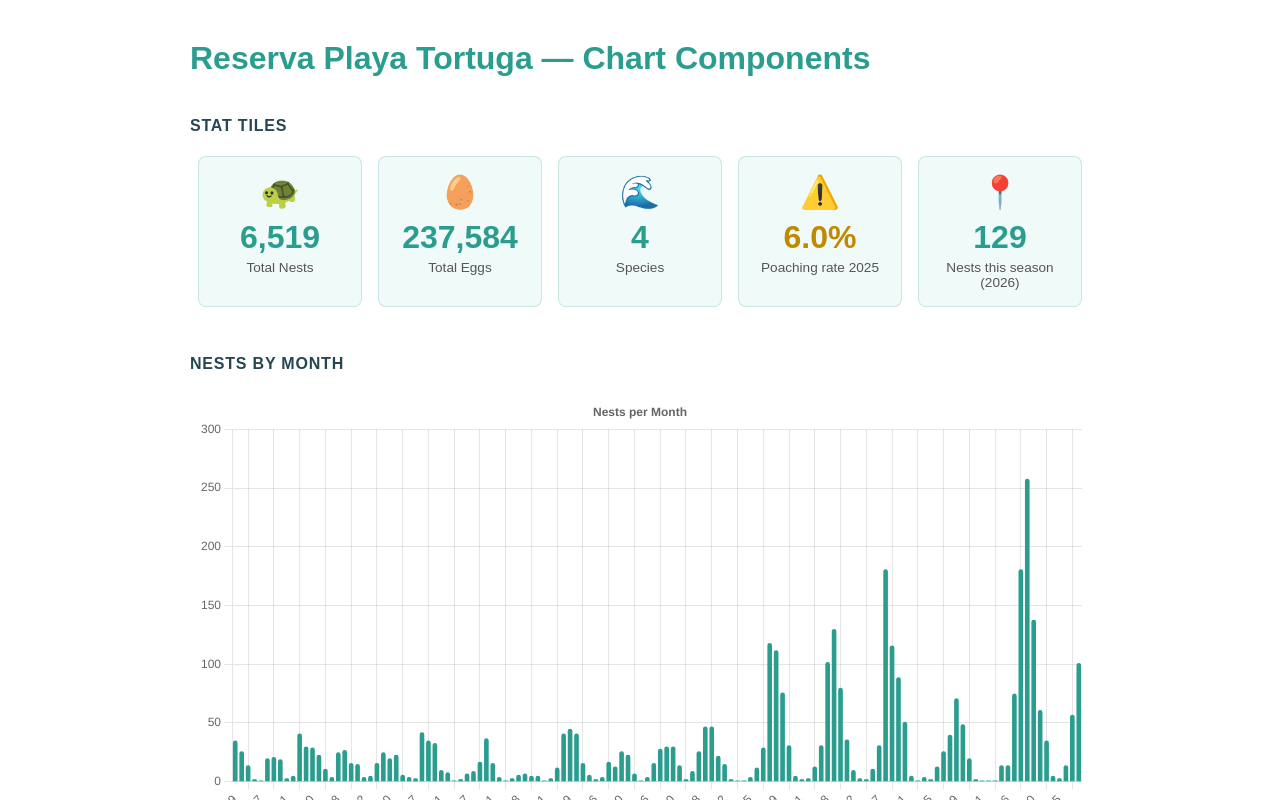
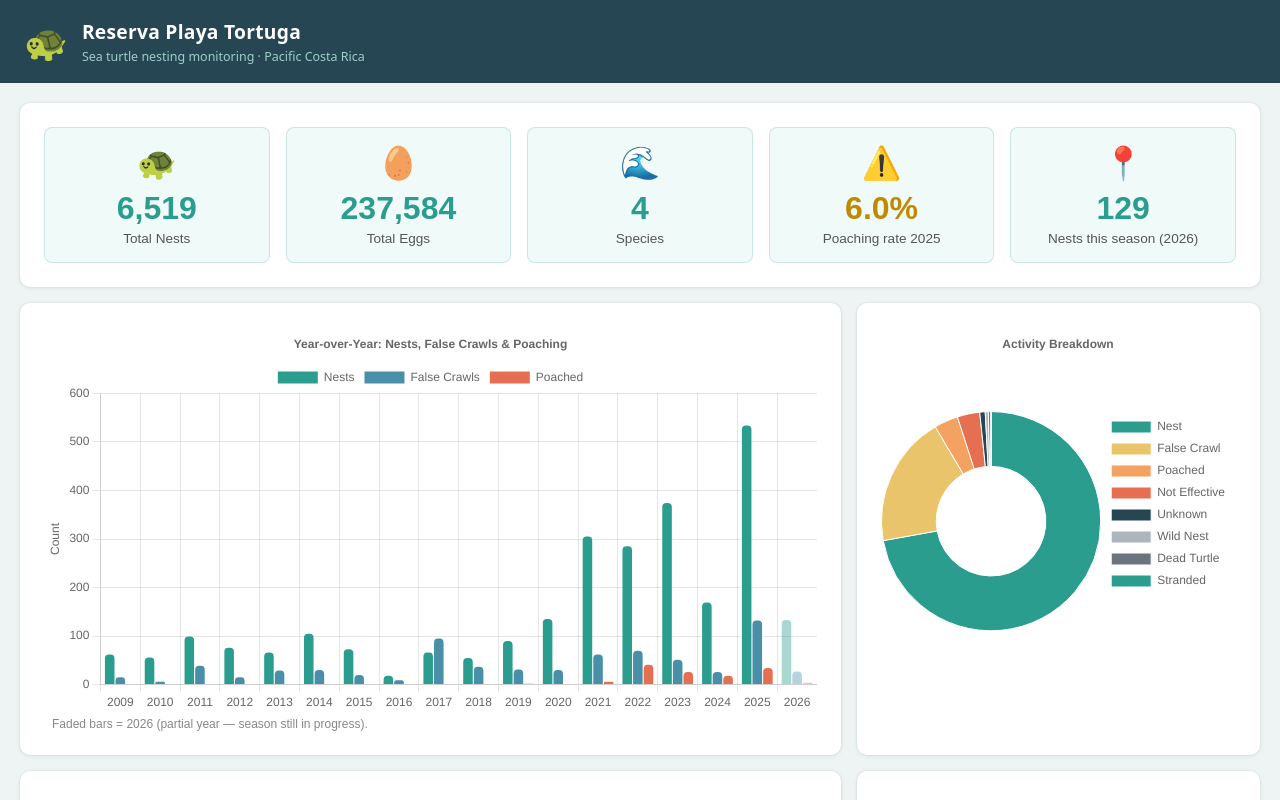
Before and after one commit to jmarnold/reserva-playa-tortuga-data, a React (Vite) app: page / in a window 1280 px wide. Shown: the top 800 px of the page. Built offline with nearby package versions, Linux system fonts and the light colour scheme.

Commit message:
Simplify usage a little

```diff
--- a/index.html
+++ b/index.html
@@ -3,61 +3,136 @@
 <head>
   <meta charset="UTF-8" />
   <meta name="viewport" content="width=device-width, initial-scale=1.0" />
-  <title>Tortuga Charts — Dev Preview</title>
+  <title>Reserva Playa Tortuga — Nesting Data</title>
   <style>
-    body { font-family: sans-serif; max-width: 900px; margin: 40px auto; padding: 0 16px; }
-    h1 { color: #2a9d8f; }
-    h2 { color: #264653; margin-top: 40px; font-size: 1rem; text-transform: uppercase; letter-spacing: .05em; }
-    section { margin-bottom: 40px; }
+    *, *::before, *::after { box-sizing: border-box; margin: 0; padding: 0; }
+
+    body {
+      font-family: system-ui, -apple-system, sans-serif;
+      background: #eef4f3;
+      color: #264653;
+      min-height: 100vh;
+    }
+
+    /* ── Header ── */
+    .dashboard-container .dash-header {
+      background: #264653;
+      color: #fff;
+      padding: 18px 24px;
+      display: flex;
+      align-items: center;
+      gap: 14px;
+    }
+    .dashboard-container .dash-header .turtle-icon { font-size: 2.2rem; line-height: 1; }
+    .dashboard-container .dash-header h1 {
+      font-size: 1.2rem;
+      font-weight: 700;
+      color: #fff;
+      letter-spacing: 0.015em;
+    }
+    .dashboard-container .dash-header .subtitle {
+      font-size: 0.78rem;
+      color: #9dcec8;
+      margin-top: 3px;
+    }
+
+    /* ── Main content ── */
+    .dashboard-container .dash-main {
+      padding: 20px;
+      max-width: 1440px;
+      margin: 0 auto;
+    }
+
+    /* ── 6-column dashboard grid ── */
+    .dashboard-container .dash-grid {
+      display: grid;
+      grid-template-columns: repeat(6, 1fr);
+      gap: 16px;
+    }
+
+    /* ── Cards ── */
+    .dashboard-container .card {
+      background: #fff;
+      border-radius: 10px;
+      box-shadow: 0 1px 4px rgba(38, 70, 83, 0.10), 0 0 0 1px rgba(38,70,83,0.04);
+      padding: 16px;
+      min-width: 0;
+      display: flex;
+      flex-direction: column;
+    }
+
+    /* ── Span helpers ── */
+    .dashboard-container .span-6 { grid-column: span 6; }
+    .dashboard-container .span-4 { grid-column: span 4; }
+    .dashboard-container .span-3 { grid-column: span 3; }
+    .dashboard-container .span-2 { grid-column: span 2; }
+
+    /* ── Responsive breakpoints ── */
+    @media (max-width: 1024px) {
+      .dashboard-container .span-4 { grid-column: span 6; }
+      .dashboard-container .span-2 { grid-column: span 6; }
+    }
+    @media (max-width: 700px) {
+      .dashboard-container .dash-grid { grid-template-columns: 1fr; gap: 12px; }
+      .dashboard-container .span-6, .dashboard-container .span-4, .dashboard-container .span-3, .dashboard-container .span-2 { grid-column: span 1; }
+      .dashboard-container .dash-main { padding: 12px; }
+    }
   </style>
 </head>
-<body>
-  <h1>Reserva Playa Tortuga — Chart Components</h1>
+<body class="dashboard-container">
 
-  <h2>Stat Tiles</h2>
-  <section>
-    <tortuga-stat-tiles data-src="/data/summary.json"></tortuga-stat-tiles>
-  </section>
+  <header class="dash-header">
+    <span class="turtle-icon">🐢</span>
+    <div>
+      <h1>Reserva Playa Tortuga</h1>
+      <div class="subtitle">Sea turtle nesting monitoring &middot; Pacific Costa Rica</div>
+    </div>
+  </header>
 
-  <h2>Nests by Month</h2>
-  <section>
-    <tortuga-nests-by-month data-src="/data/summary.json"></tortuga-nests-by-month>
-  </section>
+  <main class="dash-main">
+    <div class="dash-grid">
 
-  <h2>Nests by Beach &amp; Species</h2>
-  <section>
-    <tortuga-nests-by-beach data-src="/data/summary.json"></tortuga-nests-by-beach>
-  </section>
+      <!-- KPI stat tiles — full width -->
+      <div class="card span-6">
+        <tortuga-stat-tiles></tortuga-stat-tiles>
+      </div>
 
-  <h2>Activity Breakdown</h2>
-  <section>
-    <tortuga-activity-breakdown data-src="/data/summary.json"></tortuga-activity-breakdown>
-  </section>
+      <!-- Year-over-year trend (wide) + Activity breakdown (narrow) -->
+      <div class="card span-4">
+        <tortuga-year-over-year></tortuga-year-over-year>
+      </div>
+      <div class="card span-2">
+        <tortuga-activity-breakdown></tortuga-activity-breakdown>
+      </div>
 
-  <h2>Year-over-Year Comparison</h2>
-  <section>
-    <tortuga-year-over-year data-src="/data/summary.json"></tortuga-year-over-year>
-  </section>
+      <!-- Nest vs. poached timeline (wide) + Clutch size (narrow) -->
+      <div class="card span-4">
+        <tortuga-nest-vs-poached></tortuga-nest-vs-poached>
+      </div>
+      <div class="card span-2">
+        <tortuga-clutch-size></tortuga-clutch-size>
+      </div>
 
-  <h2>Nests Documented vs. Poached</h2>
-  <section>
-    <tortuga-nest-vs-poached data-src="/data/summary.json"></tortuga-nest-vs-poached>
-  </section>
+      <!-- Species phenology — full width -->
+      <div class="card span-6">
+        <tortuga-species-phenology></tortuga-species-phenology>
+      </div>
 
-  <h2>Nesting Phenology by Species</h2>
-  <section>
-    <tortuga-species-phenology data-src="/data/summary.json"></tortuga-species-phenology>
-  </section>
+      <!-- Monthly nests + Nests by beach — equal halves -->
+      <div class="card span-3">
+        <tortuga-nests-by-month></tortuga-nests-by-month>
+      </div>
+      <div class="card span-3">
+        <tortuga-nests-by-beach></tortuga-nests-by-beach>
+      </div>
 
-  <h2>Average Clutch Size by Species</h2>
-  <section>
-    <tortuga-clutch-size data-src="/data/summary.json"></tortuga-clutch-size>
-  </section>
+      <!-- Beach trend — full width -->
+      <div class="card span-6">
+        <tortuga-beach-trend></tortuga-beach-trend>
+      </div>
 
-  <h2>Beach Trend (Year-over-Year)</h2>
-  <section>
-    <tortuga-beach-trend data-src="/data/summary.json"></tortuga-beach-trend>
-  </section>
+    </div>
+  </main>
 
   <script type="module" src="/src/main.jsx"></script>
 </body>
--- a/src/components/ActivityBreakdown.jsx
+++ b/src/components/ActivityBreakdown.jsx
@@ -62,6 +62,6 @@ export function ActivityBreakdown({ src }) {
 }
 
 const styles = {
-  wrap: { fontFamily: 'sans-serif', padding: '8px', maxWidth: '500px' },
+  wrap: { fontFamily: 'sans-serif', padding: '8px' },
   msg: { fontFamily: 'sans-serif', color: '#555' },
 }
--- a/src/components/ClutchSizeBySpecies.jsx
+++ b/src/components/ClutchSizeBySpecies.jsx
@@ -105,6 +105,6 @@ export function ClutchSizeBySpecies({ src }) {
 }
 
 const styles = {
-  wrap: { fontFamily: 'sans-serif', padding: '8px', maxWidth: '520px' },
+  wrap: { fontFamily: 'sans-serif', padding: '8px' },
   msg: { fontFamily: 'sans-serif', color: '#555' },
 }
--- a/src/webcomponent.jsx
+++ b/src/webcomponent.jsx
@@ -37,7 +37,7 @@ export function defineWebComponent(tagName, Component) {
 
     _render() {
       if (!this._reactRoot) return
-      const src = this.getAttribute('data-src') || ''
+      const src = this.getAttribute('data-src') || '/data/summary.json'
       this._reactRoot.render(<Component src={src} />)
     }
   }
--- a/vite.config.js
+++ b/vite.config.js
@@ -18,7 +18,7 @@ function manifestPlugin() {
 }
 
 export default defineConfig({
-  base: '/reserva-playa-tortuga-data/',
+  // base: '/reserva-playa-tortuga-data/',
   define: {
     'process.env.NODE_ENV': JSON.stringify('production'),
   },
```
Also changed, not shown: .claude/settings.json (added), 1 other file (tests, documents, lock files or other folders).
